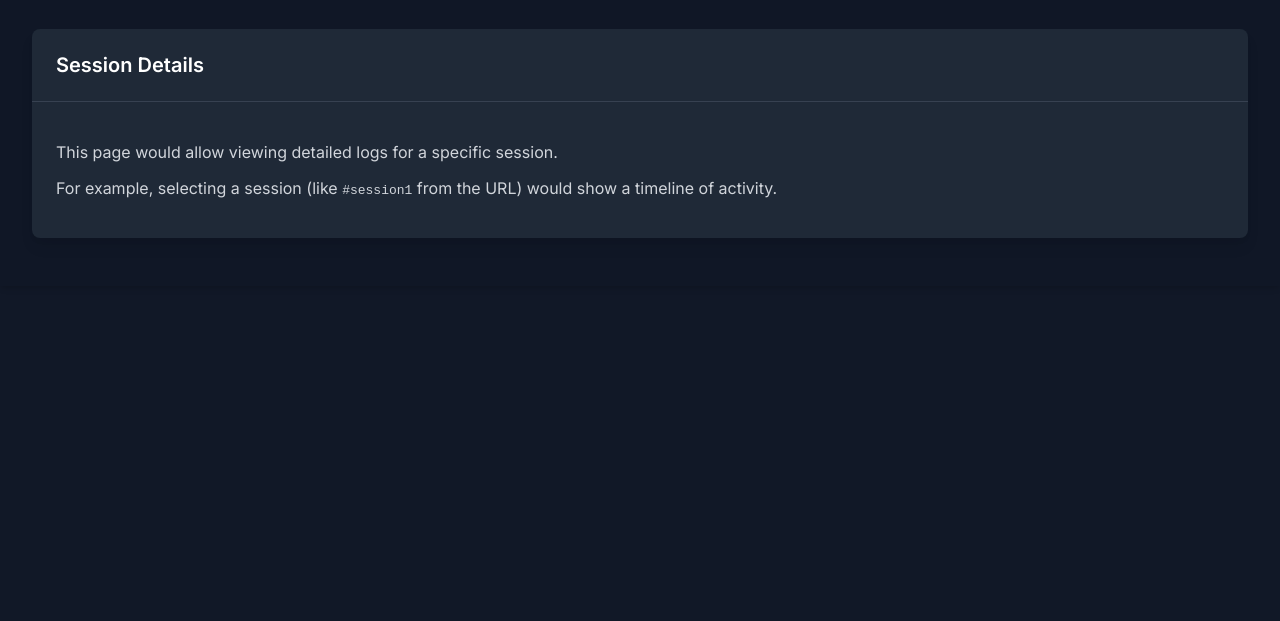
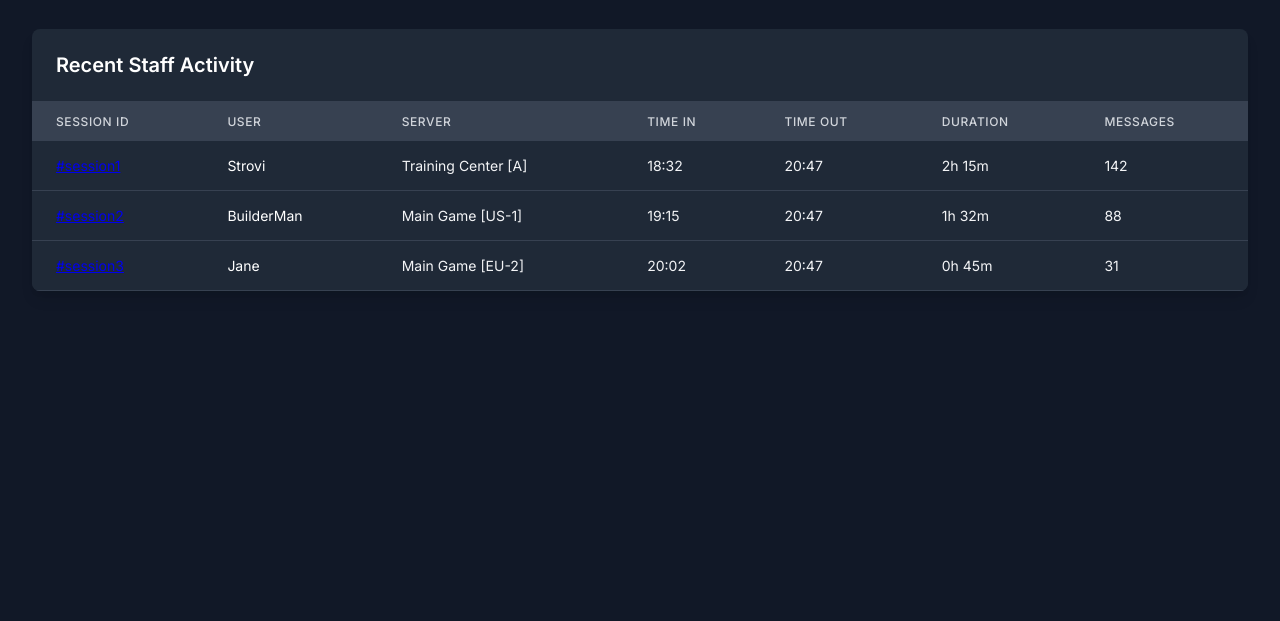
Before and after one commit to blqzzrd/taji-activity, a plain HTML site: page minutes.html in a window 1280 px wide. Shown: the part 179-800 px from the top of the page. Drawn offline with Linux system fonts and the light colour scheme.

Commit message:
Update minutes.html

```diff
--- a/minutes.html
+++ b/minutes.html
@@ -23,22 +23,62 @@
                 </div>
             </div>
         </div>
-    </NaveN>
+    </nav>
 
     <!-- Main Content -->
     <main class="main-content">
         <header class="content-header">
-            <h1 class="header-title">Minutes Log</h1>
-            <p class="header-subtitle">Detailed minute-by-minute activity breakdown for sessions.</p>
+            <h1 class="header-title">Staff Session History</h1>
+            <p class="header-subtitle">Browse the last 25 individual staff sessions (in-game time).</p>
         </header>
 
         <div class="content-box">
             <div class="content-box-header">
-                <h2 class="content-box-title">Session Details</h2>
+                <h2 class="content-box-title">Recent Staff Activity</h2>
             </div>
-            <div class="content-box-body">
-                <p>This page would allow viewing detailed logs for a specific session.</p>
-                <p>For example, selecting a session (like <code>#session1</code> from the URL) would show a timeline of activity.</p>
+            <div class="table-wrapper">
+                <table class="table">
+                    <thead>
+                        <tr>
+                            <th>Session ID</th>
+                            <th>User</th>
+                            <th>Server</th>
+                            <th>Time In</th>
+                            <th>Time Out</th>
+                            <th>Duration</th>
+                            <th>Messages</th>
+                        </tr>
+                    </thead>
+                    <tbody>
+                        <tr>
+                            <td><a href="#session1" class="text-blue-400">#session1</a></td>
+                            <td class="text-white">Strovi</td>
+                            <td>Training Center [A]</td>
+                            <td>18:32</td>
+                            <td>20:47</td>
+                            <td>2h 15m</td>
+                            <td>142</td>
+                        </tr>
+                        <tr>
+                            <td><a href="#session2" class="text-blue-400">#session2</a></td>
+                            <td class="text-white">BuilderMan</td>
+                            <td>Main Game [US-1]</td>
+                            <td>19:15</td>
+                            <td>20:47</td>
+                            <td>1h 32m</td>
+                            <td>88</td>
+                        </tr>
+                        <tr>
+                            <td><a href="#session3" class="text-blue-400">#session3</a></td>
+                            <td class="text-white">Jane</td>
+                            <td>Main Game [EU-2]</td>
+                            <td>20:02</td>
+                            <td>20:47</td>
+                            <td>0h 45m</td>
+                            <td>31</td>
+                        </tr>
+                    </tbody>
+                </table>
             </div>
         </div>
     </main>
```
